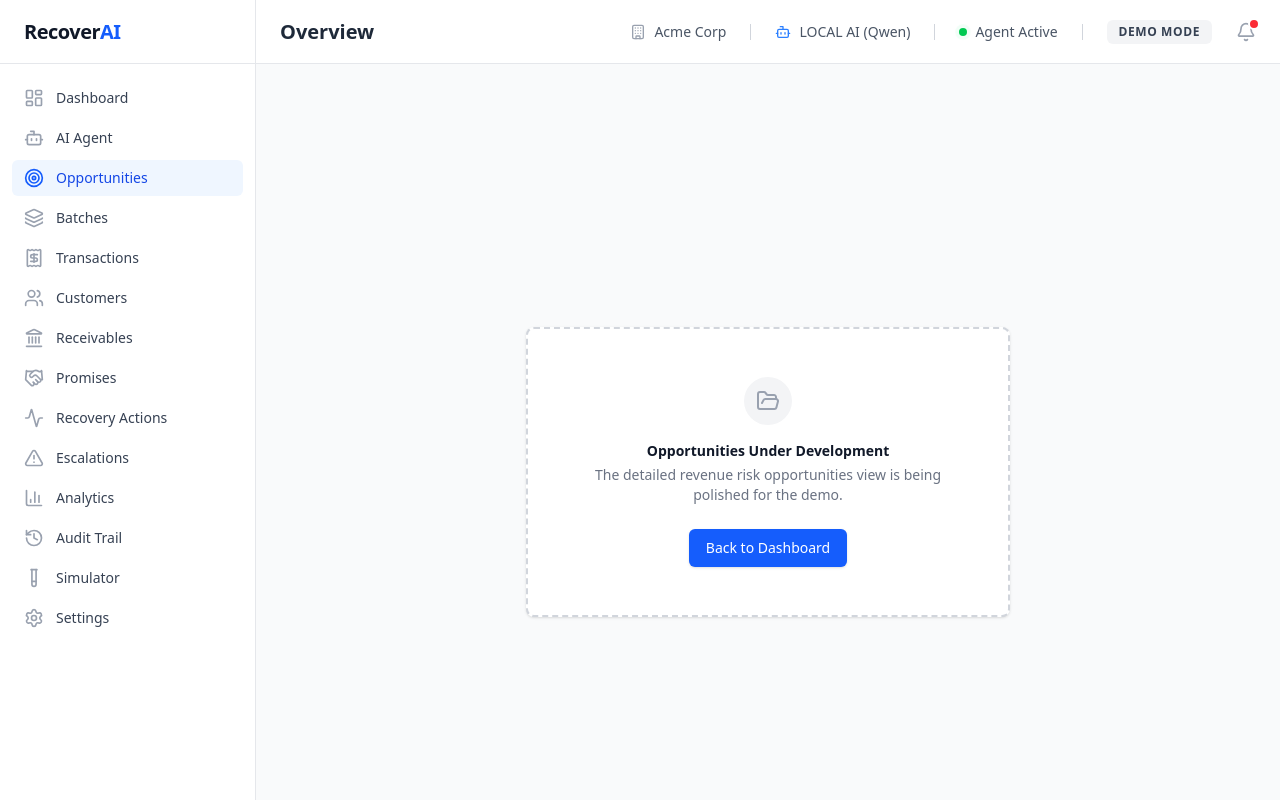
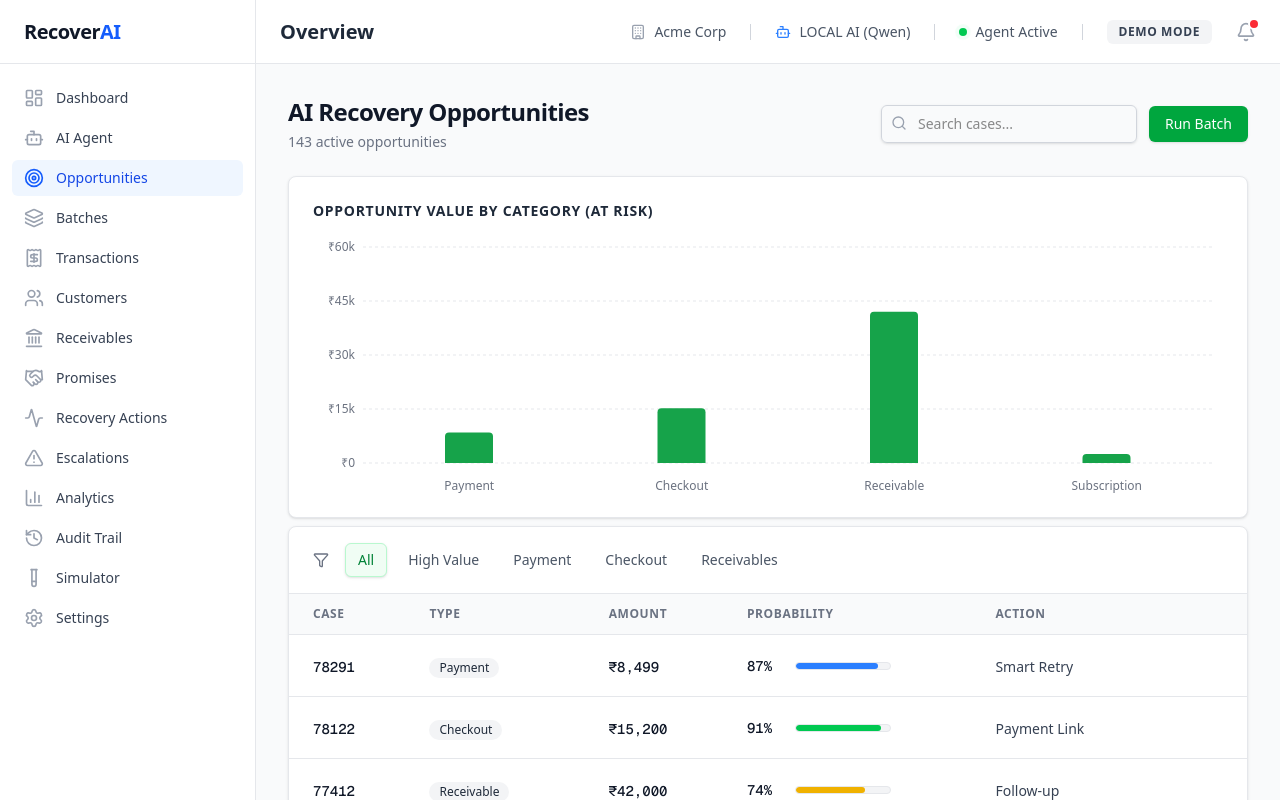
Before and after one commit to RangeshPandianPT/revenue-recovery-agent, a Next.js app in the folder frontend/: page /opportunities in a window 1280 px wide. Built offline with nearby package versions, Linux system fonts and the light colour scheme.

Commit message:
feat(opportunities): refine recovery opportunities view

```diff
--- a/frontend/app/opportunities/page.tsx
+++ b/frontend/app/opportunities/page.tsx
@@ -1,15 +1,137 @@
 'use client';
-import EmptyState from '@/components/EmptyState';
+import { useState } from 'react';
+import { ArrowRight, Filter, Search } from 'lucide-react';
+import { BarChart, Bar, XAxis, YAxis, CartesianGrid, Tooltip as RechartsTooltip, ResponsiveContainer } from 'recharts';
+
+const chartData = [
+  { name: 'Payment', value: 8499 },
+  { name: 'Checkout', value: 15200 },
+  { name: 'Receivable', value: 42000 },
+  { name: 'Subscription', value: 2499 }
+];
+
+const opportunities = [
+  { id: '78291', type: 'Payment', amount: '₹8,499', probability: 87, action: 'Smart Retry' },
+  { id: '78122', type: 'Checkout', amount: '₹15,200', probability: 91, action: 'Payment Link' },
+  { id: '77412', type: 'Receivable', amount: '₹42,000', probability: 74, action: 'Follow-up' },
+  { id: '77391', type: 'Subscription', amount: '₹2,499', probability: 82, action: 'Retry' }
+];
 
 export default function Opportunities() {
+  const [activeFilter, setActiveFilter] = useState('All');
+
+  const filters = ['All', 'High Value', 'Payment', 'Checkout', 'Receivables'];
+
   return (
-    <div className="h-full flex items-center justify-center pt-20">
-      <EmptyState
-        title="Opportunities Under Development"
-        description="The detailed revenue risk opportunities view is being polished for the demo."
-        actionText="Back to Dashboard"
-        onAction={() => window.location.href = '/dashboard'}
-      />
+    <div className="space-y-6">
+      <div className="flex flex-col sm:flex-row justify-between items-start sm:items-center gap-4">
+        <div>
+          <h2 className="text-2xl font-bold text-gray-900 tracking-tight">AI Recovery Opportunities</h2>
+          <p className="text-sm text-gray-500 mt-1">143 active opportunities</p>
+        </div>
+        <div className="flex items-center gap-3">
+          <div className="relative">
+            <Search className="absolute left-2.5 top-2.5 h-4 w-4 text-gray-400" />
+            <input
+              type="text"
+              placeholder="Search cases..."
+              className="pl-9 pr-4 py-2 border border-gray-300 rounded-md text-sm focus:outline-none focus:ring-2 focus:ring-green-500 focus:border-green-500 w-64 shadow-sm"
+            />
+          </div>
+          <button className="flex items-center gap-2 px-4 py-2 bg-green-600 text-white text-sm font-medium rounded-md hover:bg-green-700 transition-colors shadow-sm">
+            Run Batch
+          </button>
+        </div>
+      </div>
+
+      <div className="bg-white border border-gray-200 rounded-lg shadow-sm p-6 mb-2">
+        <h3 className="text-sm font-semibold text-gray-800 mb-4 uppercase tracking-wider">Opportunity Value by Category (At Risk)</h3>
+        <div className="h-64 w-full">
+          <ResponsiveContainer width="100%" height="100%">
+            <BarChart data={chartData} margin={{ top: 10, right: 10, left: -10, bottom: 0 }}>
+              <CartesianGrid strokeDasharray="3 3" vertical={false} stroke="#e5e7eb" />
+              <XAxis dataKey="name" axisLine={false} tickLine={false} tick={{ fill: '#6b7280', fontSize: 12 }} dy={10} />
+              <YAxis axisLine={false} tickLine={false} tick={{ fill: '#6b7280', fontSize: 12 }} tickFormatter={(val) => `₹${val >= 1000 ? val/1000 + 'k' : val}`} />
+              <RechartsTooltip
+                cursor={{ fill: '#f3f4f6' }}
+                contentStyle={{ borderRadius: '8px', border: 'none', boxShadow: '0 4px 6px -1px rgb(0 0 0 / 0.1)' }}
+                formatter={(value: number) => [`₹${value.toLocaleString('en-IN')}`, 'Amount']}
+              />
+              <Bar dataKey="value" fill="#16a34a" radius={[4, 4, 0, 0]} barSize={48} />
+            </BarChart>
+          </ResponsiveContainer>
+        </div>
+      </div>
+
+      <div className="bg-white border border-gray-200 rounded-lg shadow-sm">
+        <div className="px-6 py-4 border-b border-gray-200 flex items-center gap-2 overflow-x-auto scrollbar-hide">
+          <Filter className="h-4 w-4 text-gray-500 mr-2 flex-shrink-0" />
+          {filters.map((filter) => (
+            <button
+              key={filter}
+              onClick={() => setActiveFilter(filter)}
+              className={`px-3 py-1.5 rounded-md text-sm font-medium transition-colors whitespace-nowrap ${
+                activeFilter === filter
+                  ? 'bg-green-50 text-green-700 border border-green-200 shadow-sm'
+                  : 'text-gray-600 hover:bg-gray-50 border border-transparent'
+              }`}
+            >
+              {filter}
+            </button>
+          ))}
+        </div>
+
+        <div className="overflow-x-auto">
+          <table className="min-w-full divide-y divide-gray-200">
+            <thead className="bg-gray-50">
+              <tr>
+                <th className="px-6 py-3 text-left text-xs font-semibold text-gray-500 uppercase tracking-wider">Case</th>
+                <th className="px-6 py-3 text-left text-xs font-semibold text-gray-500 uppercase tracking-wider">Type</th>
+                <th className="px-6 py-3 text-left text-xs font-semibold text-gray-500 uppercase tracking-wider">Amount</th>
+                <th className="px-6 py-3 text-left text-xs font-semibold text-gray-500 uppercase tracking-wider">Probability</th>
+                <th className="px-6 py-3 text-left text-xs font-semibold text-gray-500 uppercase tracking-wider">Action</th>
+                <th className="relative px-6 py-3"><span className="sr-only">Options</span></th>
+              </tr>
+            </thead>
+            <tbody className="bg-white divide-y divide-gray-200">
+              {opportunities.map((opp) => (
+                <tr key={opp.id} className="hover:bg-gray-50 transition-colors group cursor-pointer">
+                  <td className="px-6 py-4 whitespace-nowrap">
+                    <span className="text-sm font-medium text-gray-900 font-mono">{opp.id}</span>
+                  </td>
+                  <td className="px-6 py-4 whitespace-nowrap">
+                    <span className="inline-flex items-center px-2.5 py-0.5 rounded-full text-xs font-medium bg-gray-100 text-gray-800">
+                      {opp.type}
+                    </span>
+                  </td>
+                  <td className="px-6 py-4 whitespace-nowrap">
+                    <span className="text-sm font-medium text-gray-900 font-mono">{opp.amount}</span>
+                  </td>
+                  <td className="px-6 py-4 whitespace-nowrap">
+                    <div className="flex items-center">
+                      <span className="text-sm font-medium text-gray-900 w-10 font-mono">{opp.probability}%</span>
+                      <div className="w-24 h-2 bg-gray-100 rounded-full ml-2 overflow-hidden border border-gray-200">
+                        <div
+                          className={`h-full rounded-full ${opp.probability >= 90 ? 'bg-green-500' : opp.probability >= 80 ? 'bg-blue-500' : 'bg-yellow-500'}`}
+                          style={{ width: `${opp.probability}%` }}
+                        ></div>
+                      </div>
+                    </div>
+                  </td>
+                  <td className="px-6 py-4 whitespace-nowrap">
+                    <span className="text-sm text-gray-700 font-medium">{opp.action}</span>
+                  </td>
+                  <td className="px-6 py-4 whitespace-nowrap text-right text-sm font-medium">
+                    <button className="text-gray-400 hover:text-green-600 transition-colors opacity-0 group-hover:opacity-100 p-1">
+                      <ArrowRight className="h-5 w-5" />
+                    </button>
+                  </td>
+                </tr>
+              ))}
+            </tbody>
+          </table>
+        </div>
+      </div>
     </div>
   );
 }
```
